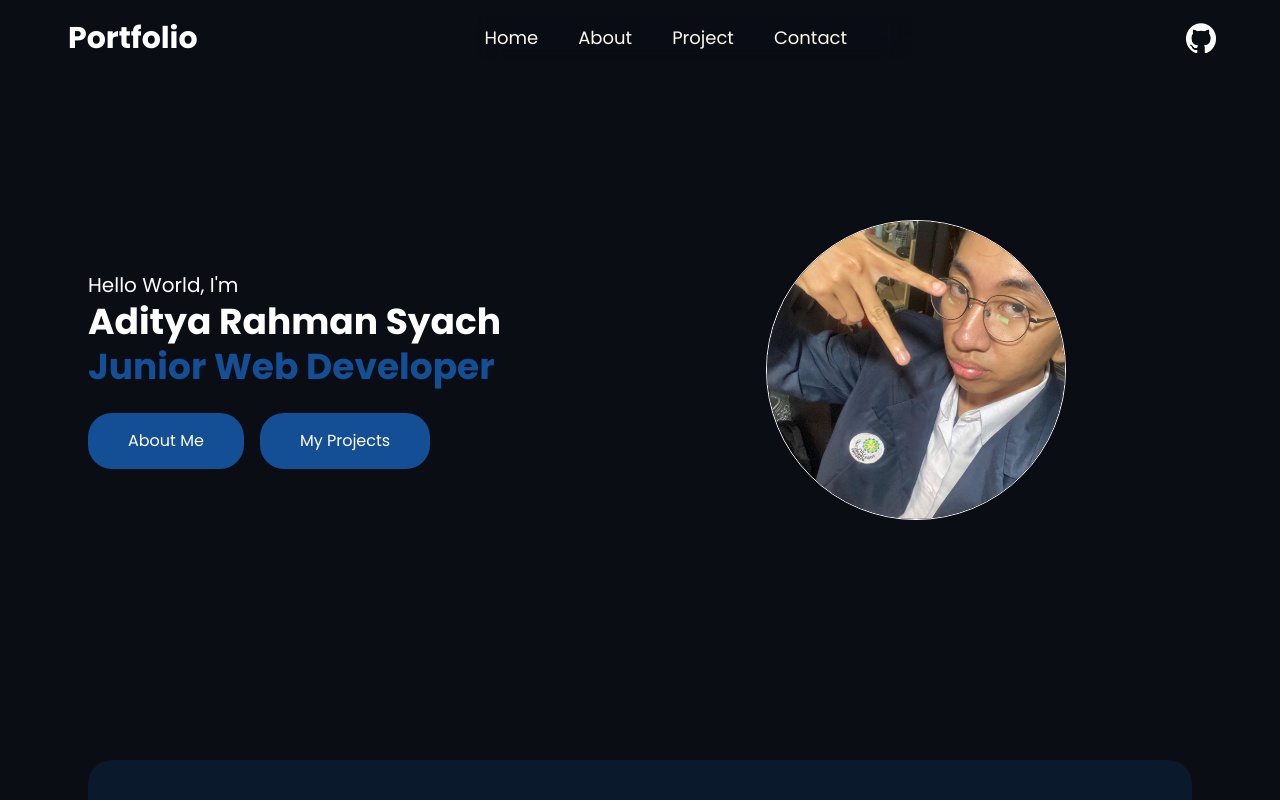
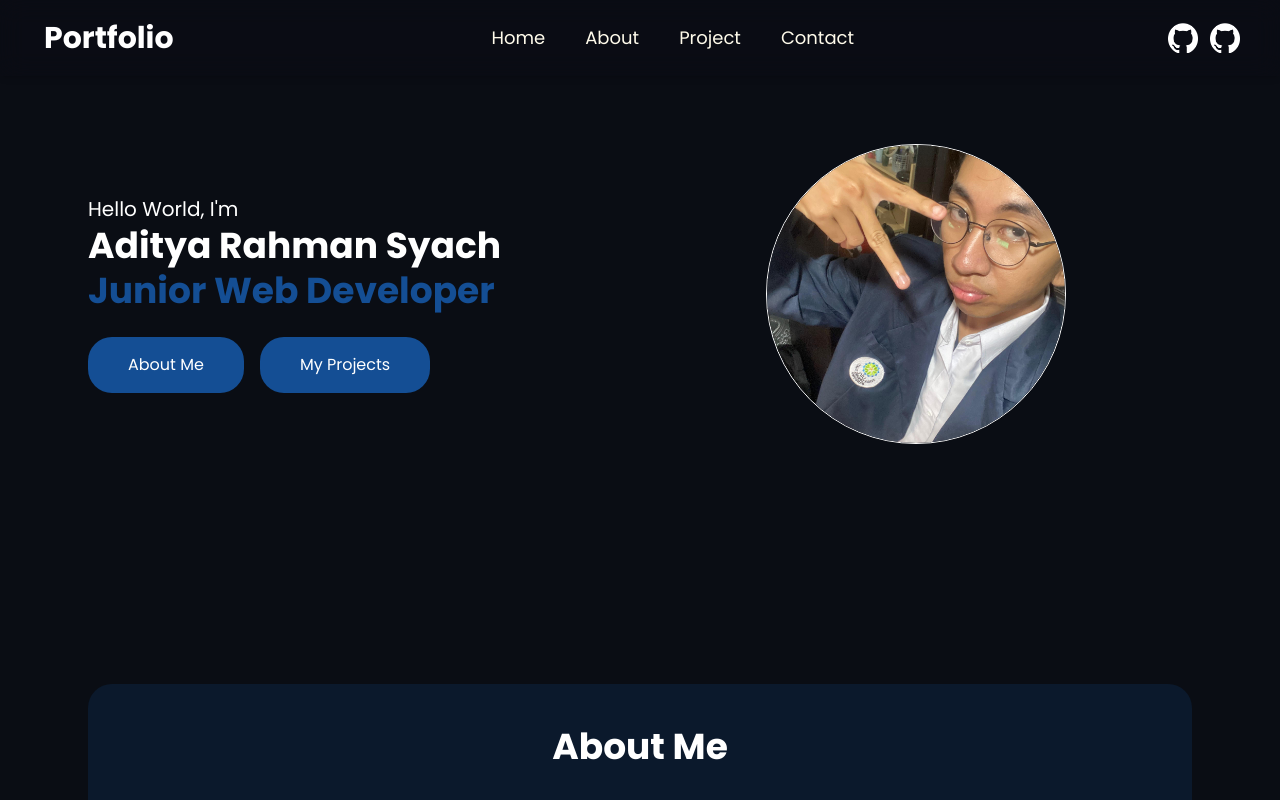
Before and after one commit to Adityarns/Web-Portfolio, a React (Vite) app: page / in a window 1280 px wide. Shown: the top 800 px of the page. Built offline with nearby package versions, Linux system fonts and the light colour scheme.

Commit message:
Merevisi fitur navbar agar lebih responsive

```diff
--- a/package.json
+++ b/package.json
@@ -11,6 +11,7 @@
   },
   "dependencies": {
     "@tailwindcss/vite": "^4.1.11",
+    "animate.css": "^4.1.1",
     "react": "^19.1.0",
     "react-dom": "^19.1.0",
     "tailwindcss": "^4.1.11"
--- a/src/App.jsx
+++ b/src/App.jsx
@@ -6,7 +6,7 @@ export default function App() {
   return (
     <div className="justify-center text-center">
       {/* Hero */}
-      <div className="hero grid lg:grid-cols-2 grid-cols-1 py-24 md:py-36 items-center xl:gap-0 gap-8 px-6 max-w-7xl mx-auto">
+      <div className="hero grid lg:grid-cols-2 grid-cols-1 py-24 md:py-36 items-center xl:gap-0 gap-8 px-6 max-w-7xl mx-auto" id="home">
         <div className="flex flex-col items-center lg:items-start justify-center text-center md:text-left">
           <p className="text-lg md:text-xl">Hello World, I'm</p>
           <h1 className="text-3xl md:text-4xl/tight font-bold mb-6">
@@ -38,7 +38,7 @@ export default function App() {
       </div>
 
       {/* About */}
-      <div className="about pt-24 px-6 max-w-7xl mx-auto">
+      <div className="about pt-24 px-6 max-w-7xl mx-auto" id="about">
         <div className="bg-[#0B192C] p-6 md:p-10 rounded-3xl">
           <h1 className="text-center text-3xl md:text-4xl/tight font-bold">
             About Me
@@ -90,7 +90,7 @@ export default function App() {
       </div>
 
       {/* Project */}
-      <div className="Project mt-32">
+      <div className="Project mt-32" id="project">
         <h1 className="text-4xl/snug font-bold text-center">Project</h1>
         <div className="proyek-box mt-14 grid lg:grid-cols-3 sm:grid-cols-2 grid-cols-1 gap-4">
           {listProyek.map((proyek) => (
@@ -124,7 +124,7 @@ export default function App() {
       </div>
 
       {/* Kontak */}
-      <div className="kontak mt-32 p-10">
+      <div className="kontak mt-32 p-10" id="contact">
         <h1 className="text-4xl mb-2 font-bold text-center">Kontak</h1>
         <p className="text-base/loose text-center mb-10 opacity-50">
           Mari terhubung dengan saya.
--- a/src/components/Navbar.jsx
+++ b/src/components/Navbar.jsx
@@ -3,29 +3,41 @@ import DataImage from "../data";
 
 export default function Navbar() {
   const [active, setActive] = useState(false);
+
   useEffect(() => {
     const handleScroll = () => {
-      if (window.scrollY > 150) {
-        setActive(true);
-      } else {
-        setActive(false);
-      }
+      setActive(window.scrollY > 150);
     };
     window.addEventListener("scroll", handleScroll);
-    return window.addEventListener("scroll", handleScroll);
+    return () => window.removeEventListener("scroll", handleScroll);
   }, []);
+
   return (
-    <div className="navbar flex justify-between items-center md:py-4 py-6 text-amber-50 px-1 md:px-0">
+    <div
+      className={`
+        navbar w-full z-50 px-10 flex justify-between items-center
+        py-6 md:py-4 text-amber-50 transition-all duration-300
+        md:fixed md:top-0 md:left-0
+        md:bg-[#0A0d14]/80 md:backdrop-blur-md md:shadow-md
+      `}
+    >
       <div className="logo">
         <h1 className="text-3xl font-bold bg-white text-black p-1 md:bg-transparent md:text-white">
           Portfolio
         </h1>
       </div>
+
       <ul
-        className={`menu flex items-center sm:gap-10 gap-4 fixed left-1/2 -translate-x-1/2 md:-translate-x-0 md:static opacity-0 md:opacity-100
-          md:top-0 bg-white/30 backdrop-blur-md p-2 lg:pr-16 xl:pr20 rounded-br-2xl rounded-bl-2xl md:bg-transparent transition-all md:transition-none ${
-            active ? "top-0 opacity-100" : "-top-10 opacity-0 "
-          }`}
+        className={`
+          menu flex items-center sm:gap-10 gap-4
+          transition-all duration-300
+          fixed left-1/2 -translate-x-1/2
+          ${active ? "top-0 opacity-100" : "-top-20 opacity-0"}
+          md:static md:translate-x-0 md:top-0 md:opacity-100
+
+          bg-white/30 backdrop-blur-md rounded-br-2xl rounded-bl-2xl p-2
+          md:bg-transparent md:backdrop-blur-none md:rounded-none md:p-0
+        `}
       >
         <li>
           <a href="#home" className="text-lg font-medium">
@@ -48,7 +60,17 @@ export default function Navbar() {
           </a>
         </li>
       </ul>
-      <ul>
+
+      <ul className="flex gap-3">
+        <li>
+          <a href="https://github.com/Adityarns">
+            <img
+              src={DataImage.GithubImage}
+              alt="GithubImage"
+              className="w-[30px]"
+            />
+          </a>
+        </li>
         <li>
           <a href="https://github.com/Adityarns">
             <img
--- a/src/data.js
+++ b/src/data.js
@@ -92,7 +92,7 @@ export const listProyek = [
     gambar: Proyek2,
     nama: "Company Profile",
     desk: "Lorem ipsum dolor sit, amet consectetur adipisicing elit. Quis, laborum!",
-    tools: ["HTML", "CSS", "Javascript", "AOS", "Swiper", "Lightbox Gallery"],
+    tools: ["HTML", "CSS", "Javascript", "AOS", "Swiper"],
     dad: "300",
   },
   {
--- a/src/main.jsx
+++ b/src/main.jsx
@@ -2,6 +2,7 @@ import { StrictMode } from "react";
 import { createRoot } from "react-dom/client";
 import App from "./App.jsx";
 import Navbar from "./components/Navbar.jsx";
+import 'animate.css';
 
 createRoot(document.getElementById("root")).render(
   <StrictMode>
```
Also changed, not shown: 1 other file (tests, documents, lock files or other folders).
